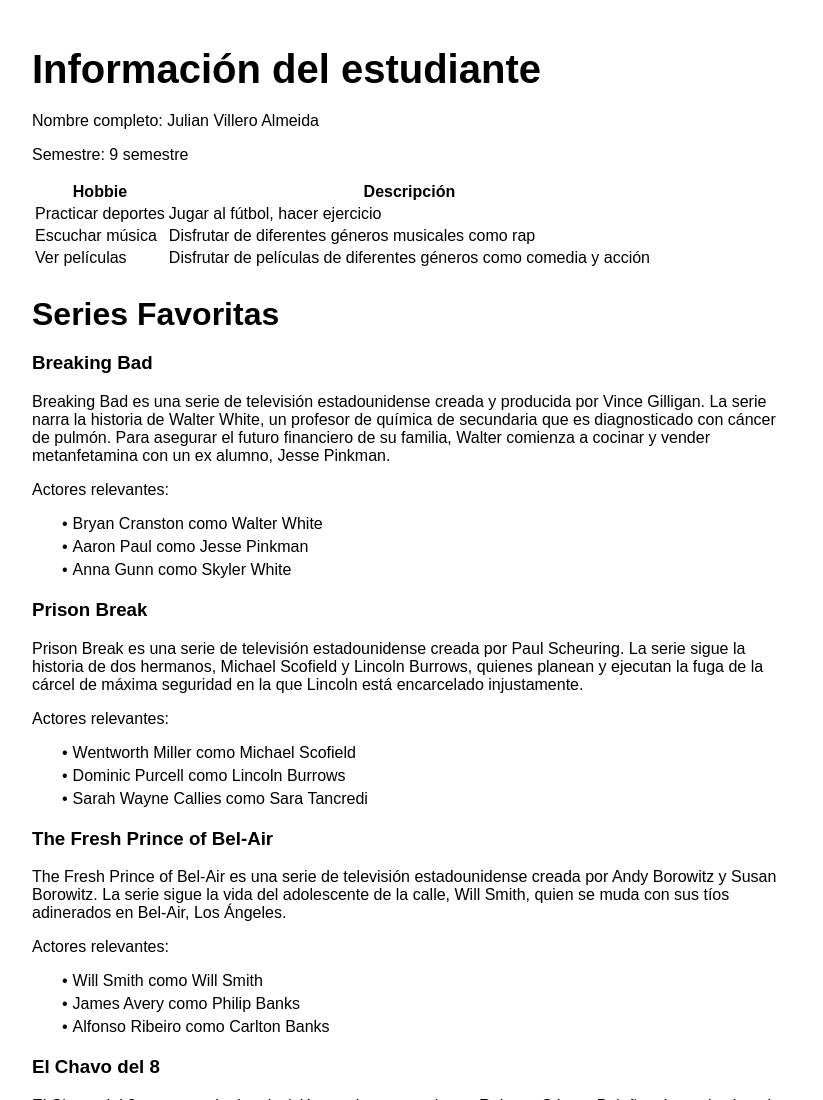
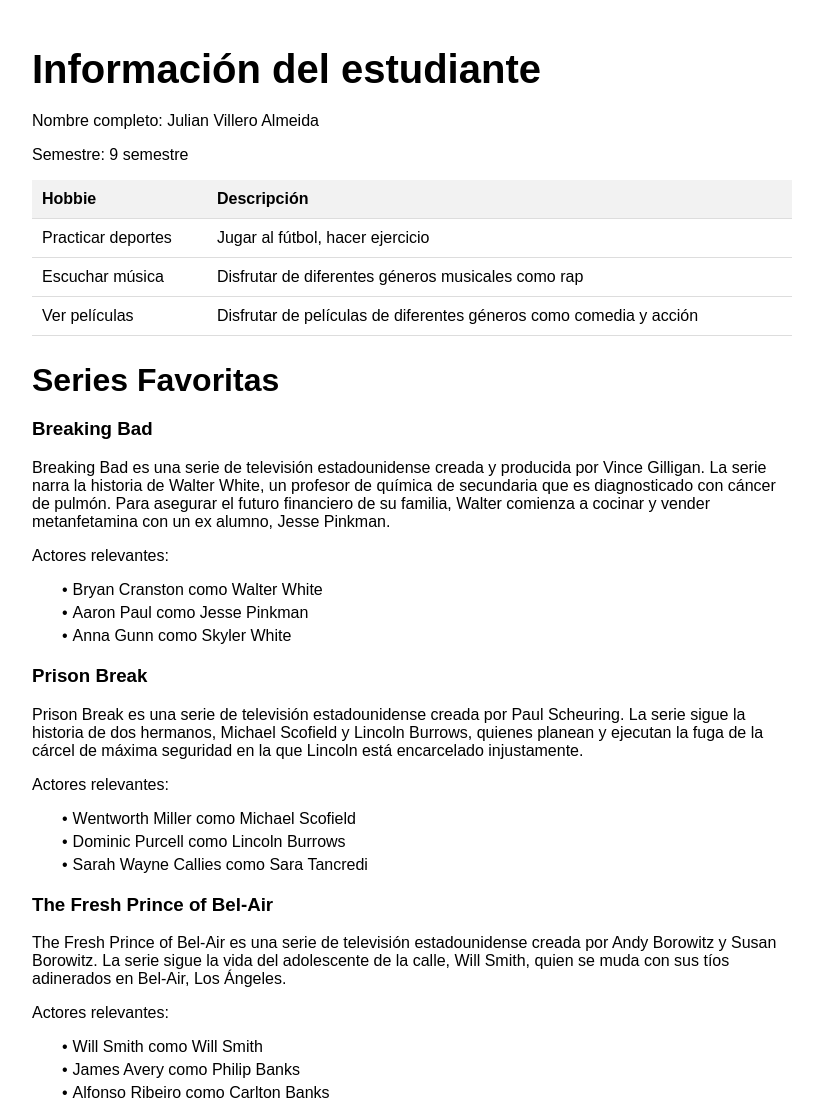
Before and after one commit to JuliVille/Rubrica-web-2, a plain HTML site: page index.html in a window 1280 px wide. Shown: the top 1100 px of the page, without its empty margins (228-1051 px from the left). Drawn offline with Linux system fonts and the light colour scheme.

Commit message:
diseño hobbies css

```diff
--- a/style.css
+++ b/style.css
@@ -47,3 +47,23 @@
 li {
 	margin-bottom: 5px;
 }
+
+table {
+	border-collapse: collapse;
+	width: 100%;
+}
+
+th,
+td {
+	padding: 10px;
+	text-align: left;
+	border-bottom: 1px solid #ddd;
+}
+
+th {
+	background-color: #f2f2f2;
+}
+
+tr:hover {
+	background-color: #f5f5f5;
+}
```
